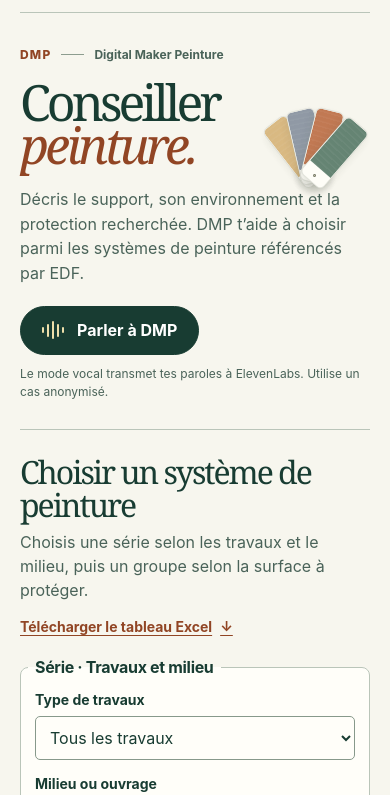
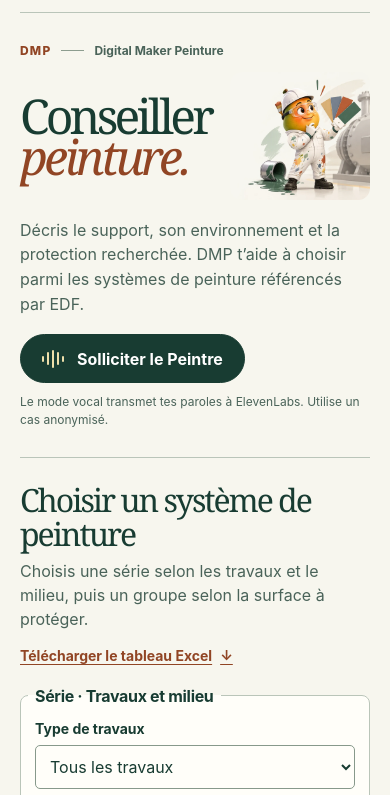
Before and after one commit to Cthulhu59138/papaye-labs, a website with bundled scripts: page public/dmp/index.html in a window 390 px wide. Shown: the part 49-844 px from the top of the page. Built offline with nearby package versions, Linux system fonts and the light colour scheme.

Commit message:
Présenter Papaye peintre et afficher le dernier message en premier

```diff
--- a/public/dmp/app.mjs
+++ b/public/dmp/app.mjs
@@ -100,7 +100,7 @@ function setCallState(state, message) {
   document.body.dataset.call = state;
   $("call-status").textContent = message;
   $("call-label").textContent = {
-    idle:"Parler à DMP", connecting:"Annuler la connexion", active:"Terminer l’échange", stopping:"Fermeture…"
+    idle:"Solliciter le Peintre", connecting:"Annuler la connexion", active:"Terminer l’échange", stopping:"Fermeture…"
   }[state];
   callButton.disabled = state === "stopping";
 }
@@ -117,7 +117,7 @@ function addMessage({ source, message }) {
   if (!message || !["user","ai"].includes(source)) return;
   const item = element("li");
   item.append(element("strong", source === "user" ? "Toi" : "DMP"), document.createTextNode(message));
-  $("messages").append(item);
+  $("messages").prepend(item);
   $("transcription").hidden = false;
 }
 
--- a/public/dmp/index.html
+++ b/public/dmp/index.html
@@ -22,21 +22,15 @@
         <h1 id="titre">Conseiller<br><em>peinture.</em></h1>
         <p class="intro">Décris le support, son environnement et la protection recherchée. DMP t’aide à choisir parmi les systèmes de peinture référencés par EDF.</p>
         <button class="voice-button" id="call" type="button" aria-describedby="micro-note" disabled>
-          <span class="voice-wave" aria-hidden="true"><i></i><i></i><i></i><i></i><i></i></span><span id="call-label">Parler à DMP</span>
+          <span class="voice-wave" aria-hidden="true"><i></i><i></i><i></i><i></i><i></i></span><span id="call-label">Solliciter le Peintre</span>
         </button>
         <p id="call-status" class="call-status" role="status"></p>
         <p class="micro-note" id="micro-note">Le mode vocal transmet tes paroles à ElevenLabs. Utilise un cas anonymisé.</p>
       </div>
-      <div class="swatches" aria-hidden="true">
-        <div class="sample sample-sand"><i></i></div>
-        <div class="sample sample-blue"><i></i></div>
-        <div class="sample sample-ochre"><i></i></div>
-        <div class="sample sample-green"><i></i></div>
-        <div class="rivet"></div>
-      </div>
+      <img class="painter" src="./papaye-peintre.webp" width="1200" height="800" alt="Papaye peintre en combinaison blanche, un nuancier à la main.">
     </section>
     <section id="transcription" class="transcription" hidden>
-      <details open><summary>Transcription de l’échange</summary><ol id="messages" aria-label="Messages"></ol></details>
+      <details open><summary>Transcription de l’échange</summary><ol id="messages" reversed aria-label="Messages du plus récent au plus ancien"></ol></details>
     </section>
     <section class="catalogue guide" id="tableau" aria-labelledby="guide-title">
       <div class="guide-heading">
--- a/public/dmp/style.css
+++ b/public/dmp/style.css
@@ -34,14 +34,7 @@ body[data-call=active] .voice-wave i:nth-child(even) { animation-direction:alter
 @keyframes speak { to { transform:scaleY(.4); } }
 .call-status:not(:empty) { margin:12px 0 0; max-width:460px; color:var(--ink); font-size:14px; font-weight:650; line-height:1.5; }
 .micro-note { max-width:420px; margin:10px 0 0; color:var(--muted); font-size:12px; line-height:1.5; }
-.swatches { width:90%; max-width:370px; aspect-ratio:1.04; justify-self:center; position:relative; transform:rotate(-7deg); }
-.sample { position:absolute; width:30%; height:80%; bottom:7%; left:24%; border-radius:6px; background:var(--white); border:1px solid #727b6638; box-shadow:0 5px 10px #2d382420; transform-origin:50% 90%; overflow:hidden; }
-.sample i { display:block; height:79%; background-color:var(--tone); background-image:repeating-linear-gradient(2deg,#ffffff0a 0px,#ffffff0a 1px,transparent 2px,transparent 5px); }
-.sample-sand { --tone:#d5b174; transform:rotate(-31deg); }
-.sample-blue { --tone:#828d9b; transform:rotate(-6deg); }
-.sample-ochre { --tone:#ba683e; transform:rotate(21deg); }
-.sample-green { --tone:#527563; transform:rotate(48deg); }
-.rivet { position:absolute; bottom:13.8%; left:37.25%; width:3.5%; aspect-ratio:1; border:1px solid #6a6d57; border-radius:50%; background:radial-gradient(circle at 25% 25%,#fffde4,#b0ab93 57%,#666d5b); }
+.painter { display:block; width:100%; max-width:420px; height:auto; aspect-ratio:1.1; object-fit:cover; object-position:right center; justify-self:center; border-radius:12px; }
 .catalogue,.transcription { border-top:1px solid var(--line); padding:34px clamp(0px,3vw,43px); }
 .catalogue { margin-bottom:27px; }
 .heading { margin-bottom:24px; }
@@ -73,7 +66,14 @@ footer { border-top:1px solid var(--line); padding:20px 0 26px; display:flex; ju
 @media(max-width:760px) { .mast,main,footer { width:calc(100% - 40px); } .studio { grid-template-columns:minmax(0,1.2fr) minmax(150px,.8fr); gap:8px; } }
 @media(max-width:560px) {
   .mast { padding:15px 0; }.brand { font-size:17px; }.mast nav { font-size:13px; }.mast nav a:first-child { display:none; }
-  .studio { display:block; padding:34px 0 28px; }.project-name { font-size:12px; margin-bottom:19px; }.swatches { position:absolute; width:28%; top:82px; right:0; z-index:-1; opacity:.88; }.studio h1 { font-size:clamp(50px,12.2vw,68px); }.intro { margin:20px 0; max-width:36em; }
+  .studio { grid-template-columns:minmax(0,1.45fr) minmax(0,1fr); gap:0 6px; padding:30px 0 28px; }
+  .studio-copy { display:contents; }
+  .studio-copy > * { grid-column:1/-1; }
+  .project-name { font-size:12px; margin-bottom:14px; }
+  .studio h1 { grid-column:1; grid-row:2; font-size:clamp(48px,12vw,68px); }
+  .painter { grid-column:2; grid-row:2; }
+  .intro { margin:18px 0; }
+  .voice-button { justify-self:start; }
   .catalogue,.transcription { padding:25px 0; }.search-controls { flex-direction:column; }.search-controls button { align-self:flex-start; }.heading { margin-bottom:20px; }.examples button { padding:8px 11px; }
   footer { flex-wrap:wrap; }.result { padding:16px; }
 }
```
Also changed, not shown: public/dmp/papaye-peintre.webp (added).
